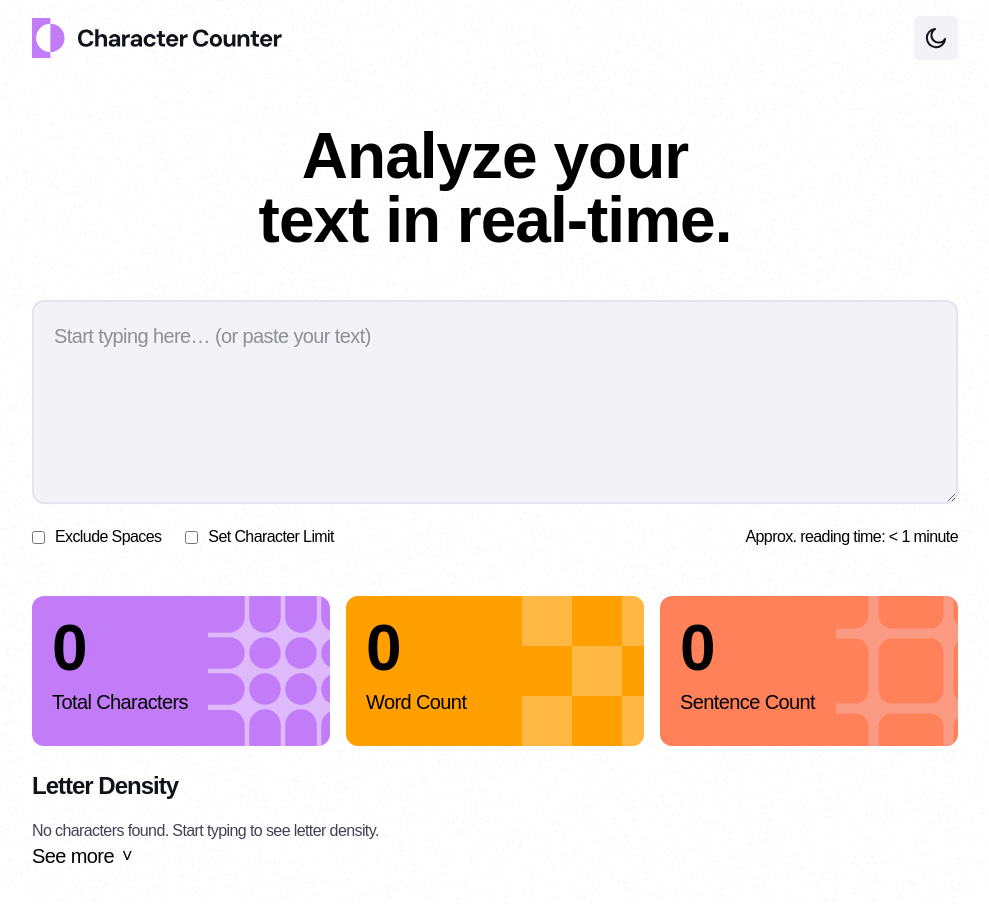
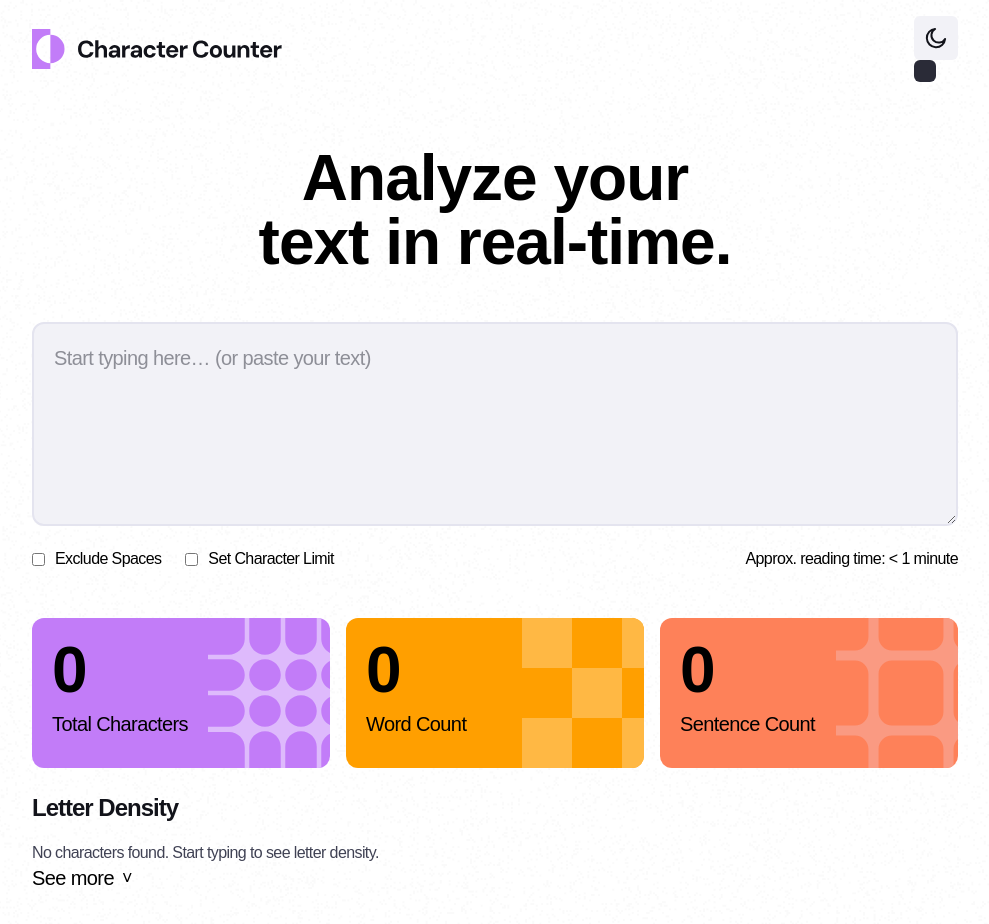
Before and after one commit to Maz-hub/react-character-counter, a React (Vite) app: page / in a window 1280 px wide. Shown: the whole page, without its empty margins (145-1134 px from the left). Before the commit the page ends 902 px from the top, so only its background shows below. Built offline with nearby package versions, Linux system fonts and the light colour scheme; a web font is replaced by a local one.

Commit message:
style: refactor dark mode toggle button in CounterHeader component

```diff
--- a/src/components/CounterHeader.jsx
+++ b/src/components/CounterHeader.jsx
@@ -29,11 +29,16 @@ const CounterHeader = () => {
         </button>
 
         {/* Dark Theme */}
-        <img
-          src={SunIcon}
-          alt="Switch to light mode"
-          className="hidden dark:block"
-        />
+        <button
+          aria-label="Switch to light mode"
+          className="block bg-[var(--color-dark-700)] p-[6px] md:p-[11px] rounded-md cursor-pointer"
+        >
+          <img
+            src={SunIcon}
+            alt="Switch to light mode"
+            className=" h-5 w-5 md:h-[22px] md:w-[22px] hidden dark:block"
+          />
+        </button>
       </div>
     </section>
   );
```
